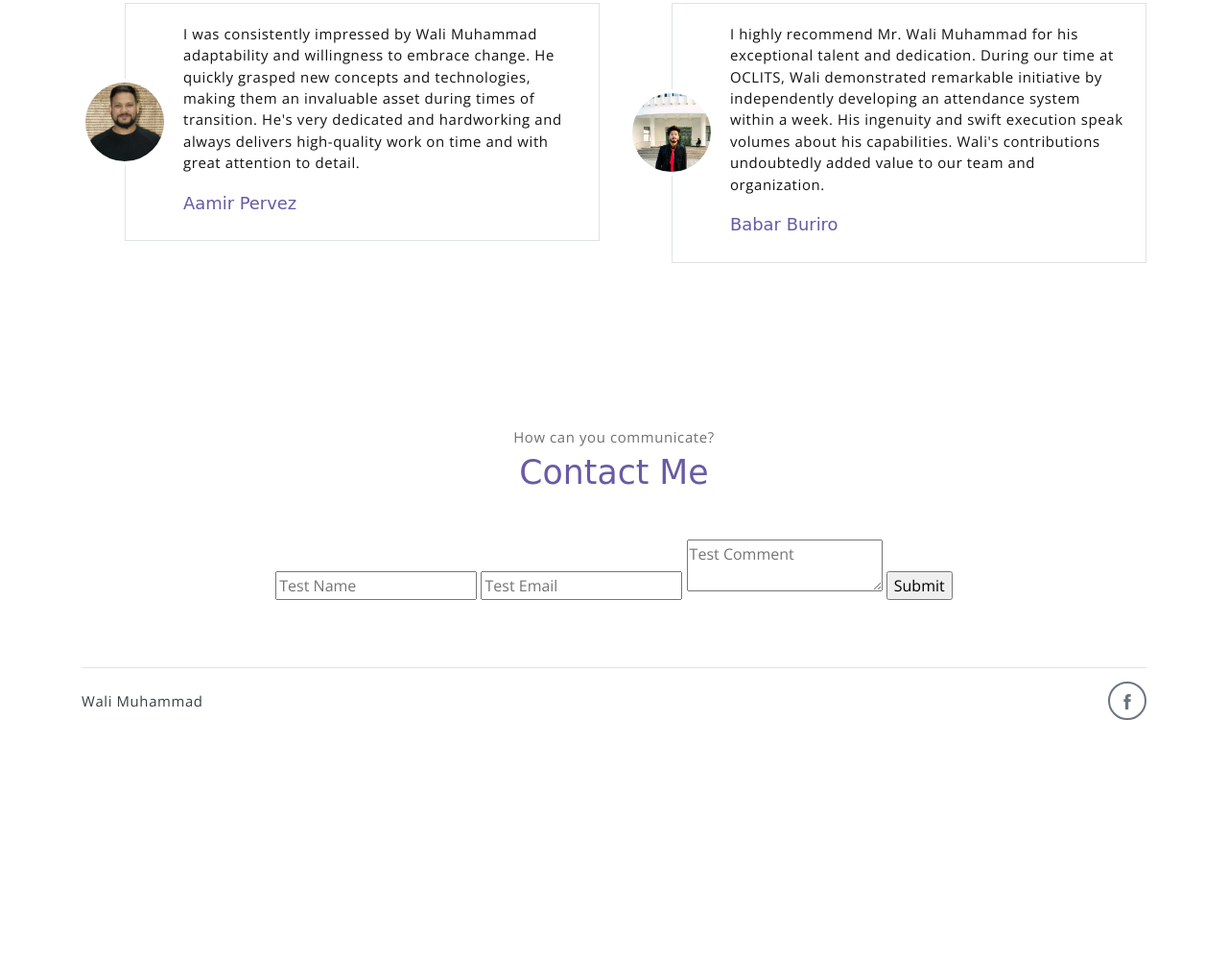
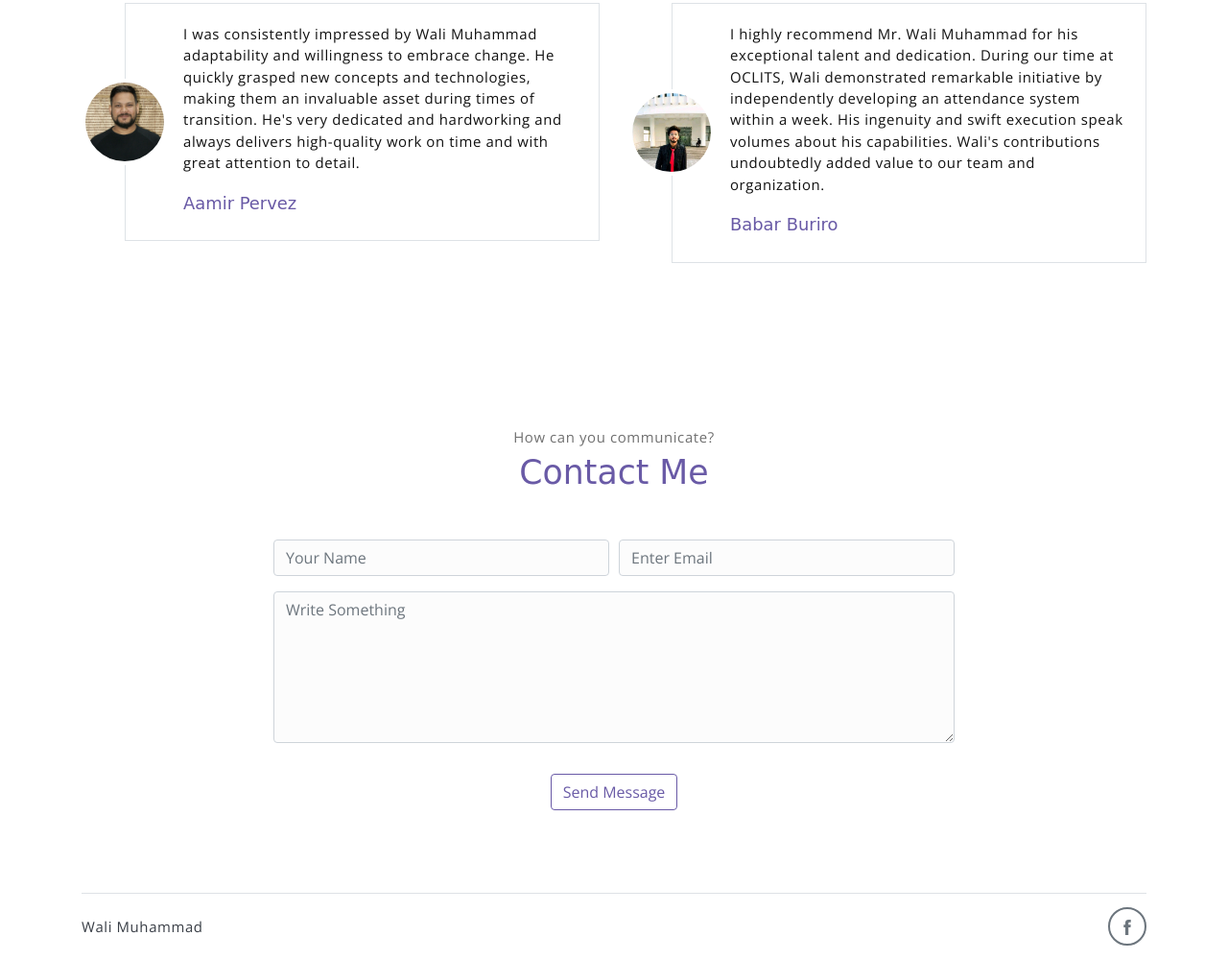
Before and after one commit to WaliMuhammadSoftwareEngineer/pythondeveloper, a plain HTML site: page index.html in a window 1280 px wide. Shown: the part 2719-3719 px from the top of the page at 96% size. Before the commit the page ends 3484 px from the top, so only its background shows below. Drawn offline with nearby package versions, Linux system fonts and the light colour scheme; a web font is replaced by a local one.

Commit message:
modify form

```diff
--- a/index.html
+++ b/index.html
@@ -232,11 +232,21 @@
             <p class="section-subtitle">How can you communicate?</p>
             <h6 class="section-title mb-5">Contact Me</h6>
             <!-- contact form -->
-            <form action="https://formspree.io/f/mwpevzkn" method="POST">
-                <input type="text" name="fields[name]" placeholder="Test Name" required>
-                <input type="email" name="fields[email]" placeholder="Test Email" required>
-                <textarea name="fields[comment]" placeholder="Test Comment"></textarea>
-                <input type="submit" value="Submit">
+            <form action="https://formspree.io/f/mwpevzkn" method="POST" class="contact-form col-md-10 col-lg-8 m-auto">
+                <div class="form-row">
+                    <div class="form-group col-sm-6">
+                        <input type="text" size="50" class="form-control" name="fields[name]" placeholder="Your Name" required>
+                    </div>
+                    <div class="form-group col-sm-6">
+                        <input type="email" class="form-control" name="fields[email]" placeholder="Enter Email" required>
+                    </div>
+                    <div class="form-group col-sm-12">
+                        <textarea name="fields[comment]" id="comment" rows="6" class="form-control" placeholder="Write Something"></textarea>
+                    </div>
+                    <div class="form-group col-sm-12 mt-3">
+                        <input type="submit" value="Send Message" class="btn btn-outline-primary rounded">
+                    </div>
+                </div>
             </form>
 
         </div><!-- end of container -->
```
